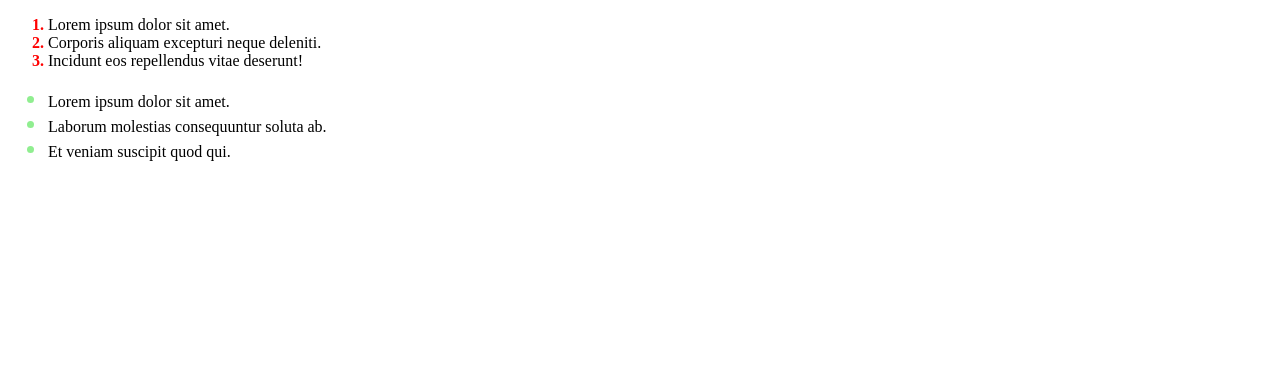
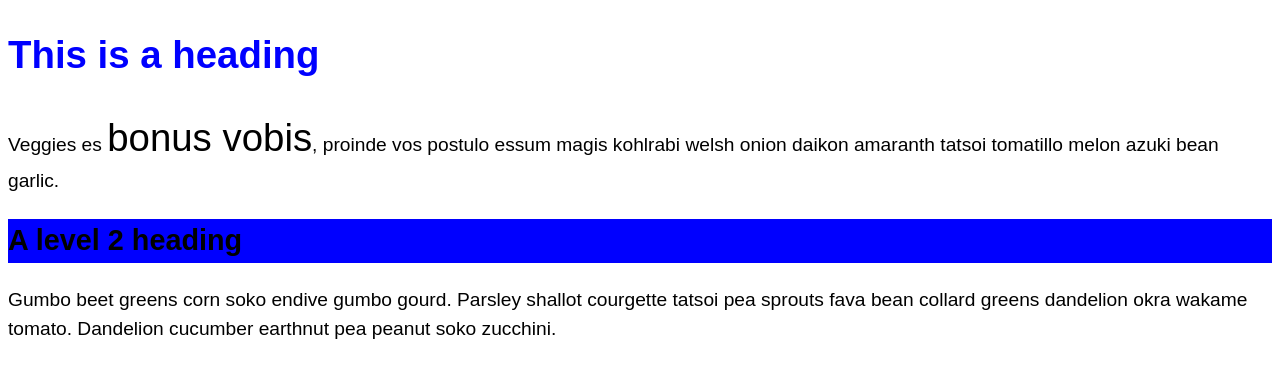
Before and after one commit to Rahul220344548/Odin-project-practice, a plain HTML site: page Intermidate HTML and CSS/Advanced Selectors/index.html in a window 1280 px wide. Drawn offline with Linux system fonts and the light colour scheme.

Commit message:
complete task 1 MDN selectors

```diff
--- a/Intermidate HTML and CSS/Advanced Selectors/index.html
+++ b/Intermidate HTML and CSS/Advanced Selectors/index.html
@@ -7,32 +7,40 @@
     <title>Advanced Selectors</title>
 
     <style>
-        ol li::marker {
-            color: red;
-            font-weight: bolder;
+        body {
+            font: 1.2em / 1.5 sans-serif;
         }
 
-        ul li::marker {
-            color: lightgreen;
-            font-size: 150%;
+        .container h1 {
+            color: blue;
+        }
 
+        p>span {
+            font-size: 200%;
+        }
+
+        .container h2 {
+            background-color: blue;
         }
     </style>
 </head>
 
 <body>
 
-    <ol>
-        <li>Lorem ipsum dolor sit amet.</li>
-        <li>Corporis aliquam excepturi neque deleniti.</li>
-        <li>Incidunt eos repellendus vitae deserunt!</li>
-    </ol>
-
-    <ul>
-        <li>Lorem ipsum dolor sit amet.</li>
-        <li>Laborum molestias consequuntur soluta ab.</li>
-        <li>Et veniam suscipit quod qui.</li>
-    </ul>
+    <div class="container">
+        <h1>This is a heading</h1>
+        <p>
+            Veggies es <span>bonus vobis</span>, proinde vos postulo essum magis
+            kohlrabi welsh onion daikon amaranth tatsoi tomatillo melon azuki bean
+            garlic.
+        </p>
+        <h2>A level 2 heading</h2>
+        <p>
+            Gumbo beet greens corn soko endive gumbo gourd. Parsley shallot courgette
+            tatsoi pea sprouts fava bean collard greens dandelion okra wakame tomato.
+            Dandelion cucumber earthnut pea peanut soko zucchini.
+        </p>
+    </div>
 
 
 </body>
```
